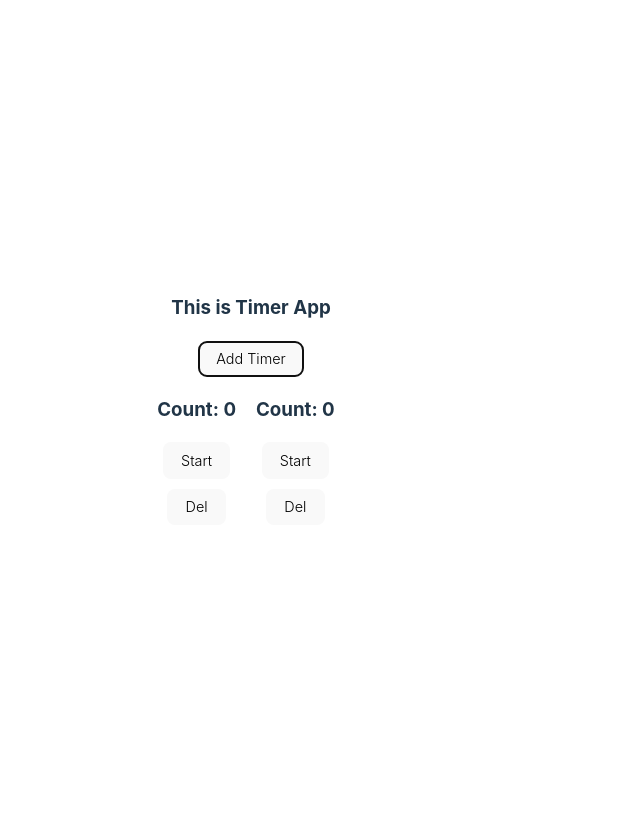
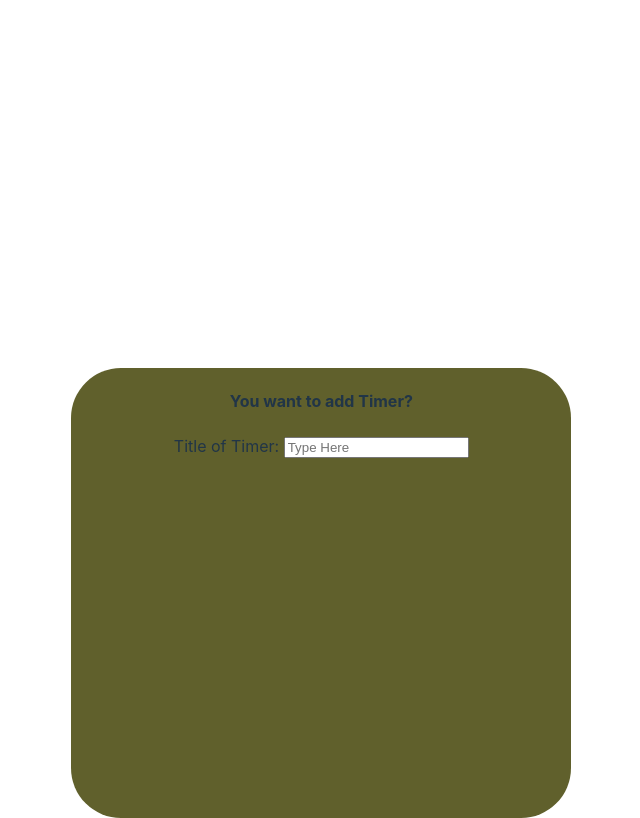
Before and after one commit to Manu6677/vue_docs, a Vue app: page / in a window 1280 px wide. Both pictures are taken after a click on the button "Add Timer". Shown: the whole page, without its empty margins (389-1029 px from the left). Built offline with nearby package versions, Linux system fonts and the light colour scheme.

Commit message:
modal-ayush-changes

```diff
--- a/src/components/Control.vue
+++ b/src/components/Control.vue
@@ -1,6 +1,6 @@
 <script>
 export default {
-  props: ["indexNumber"],
+  props: ["id", "titleOfTimerCard"],
   data() {
     return {
       isStartClicked: false,
@@ -28,25 +28,34 @@ export default {
     },
 
     Del() {
-      this.$emit("del", this.indexNumber);
+      this.$emit("del", this.id);
     },
   },
 };
 </script>
 
 <template>
-  <div>
-    <div class="timer">
+  <div class="timer">
+    <div class="">
+      {{titleOfTimerCard}}
       <h3>Count: {{ this.startTimer }}</h3>
       <button v-if="isStartClicked == false" @click="start">Start</button>
       <button v-else @click="pause">Pause</button>
     </div>
-    <button @click="Del">Del</button>
+    <button @click="Del" class="del-btn">Del</button>
   </div>
 </template>
 
 <style scoped>
 .timer {
   margin: 10px;
+  border: solid burlywood 1px;
+  background-color: grey;
+  border-radius: 20px;
+  width: 170px;
+  height: 180px;
+}
+.del-btn {
+  margin-top: 10px;
 }
 </style>
--- a/src/components/Timer.vue
+++ b/src/components/Timer.vue
@@ -4,60 +4,70 @@ export default {
   components: { Control },
   data() {
     return {
-      // startTimer: 0,
-      // isTimerStoped: false,
-      // myInterval: null,
+      isModalClicked: false,
+      isActive: false,
+      titleOfTimer: "",
       TimerList: [
-        {
-          id: 1,
-          TimerCount: 0,
-        },
       ],
-      nextTimerId: 1,
     };
   },
   methods: {
-    // countDownStarted(data) {
-    //   this.isTimerStoped = false;
-    //   this.myInterval = setInterval(() => {
-    //     if (this.isTimerStoped == false) {
-    //       this.startTimer = this.startTimer + 1;
-    //       // console.log(this.startTimer);
-    //     }
-    //   }, 1000);
-    // },
-
-    // countDownEndNow(data) {
-    //   console.log(data);
-    //   this.isTimerStoped = true;
-    //   // this.startTimer = 0;
-    //   clearInterval(this.myInterval);
-    // },
-
-    delTimer(data) {
-      this.TimerList.splice(this.TimerList[data], 1);
+    delTimer(timerId) {
+      this.TimerList = this.TimerList.filter(({ id }) => id !== timerId);
     },
     addedTimer() {
-      this.TimerList.push({
-        id: this.nextTimerId++,
+      this.isActive = true;
+      // const data = {
+      //   title: this.titleOfTimer,
+      //   id: Math.random().toString(),
+      //   TimerCount: 0,
+      // }
+      // this.TimerList.push(JSON.parse(JSON.stringify(data)));
+      // this.titleOfTimer=""
+    },
+    enterTitle() {
+      this.isActive = false;
+      console.log(this.titleOfTimer);
+      const data = {
+        title: this.titleOfTimer,
+        id: Math.random().toString(),
         TimerCount: 0,
-      });
+      }
+      this.TimerList.push(JSON.parse(JSON.stringify(data)));
+      this.titleOfTimer=""
     },
   },
 };
 </script>
 
 <template>
-  <div>
+  <div class="Modal_view">
     <h3>This is Timer App</h3>
+
     <button @click="addedTimer">Add Timer</button>
     <div class="TimerRow">
       <Control
-        v-for="(item, index) in TimerList"
-        :key="index"
-        :indexNumber="index"
-        @del="delTimer($event)"
+        v-for="item in TimerList"
+        :key="item.id"
+        :id="item.id"
+        :titleOfTimerCard="item.title"
+         @del="delTimer($event)"
       />
+    </div>
+
+    <div class="deactivate" :class="{ 'active': isActive }">
+      <div class="modal-text">
+        <h4>You want to add Timer?</h4>
+        <div>
+          <label>Title of Timer: </label>
+          <input
+            v-model="titleOfTimer"
+            placeholder="Type Here"
+            @keyup.enter="enterTitle"
+          />
+        </div>
+        <!-- <input type="checkbox" v-model="isActive" /> -->
+      </div>
     </div>
   </div>
 </template>
@@ -69,5 +79,26 @@ export default {
   justify-content: center;
   margin-left: 10px;
   margin-right: 20px;
+  z-index: 0;
+}
+
+.Modal_view {
+  position: relative;
+  z-index: 0;
+}
+
+.deactivate {
+  display: none;
+}
+.active {
+  display: block;
+  top: 0;
+  left: -100px;
+  position: absolute;
+  z-index: 10;
+  height: 450px;
+  width: 500px;
+  background-color: rgb(96, 96, 44);
+  border-radius: 50px;
 }
 </style>
```
